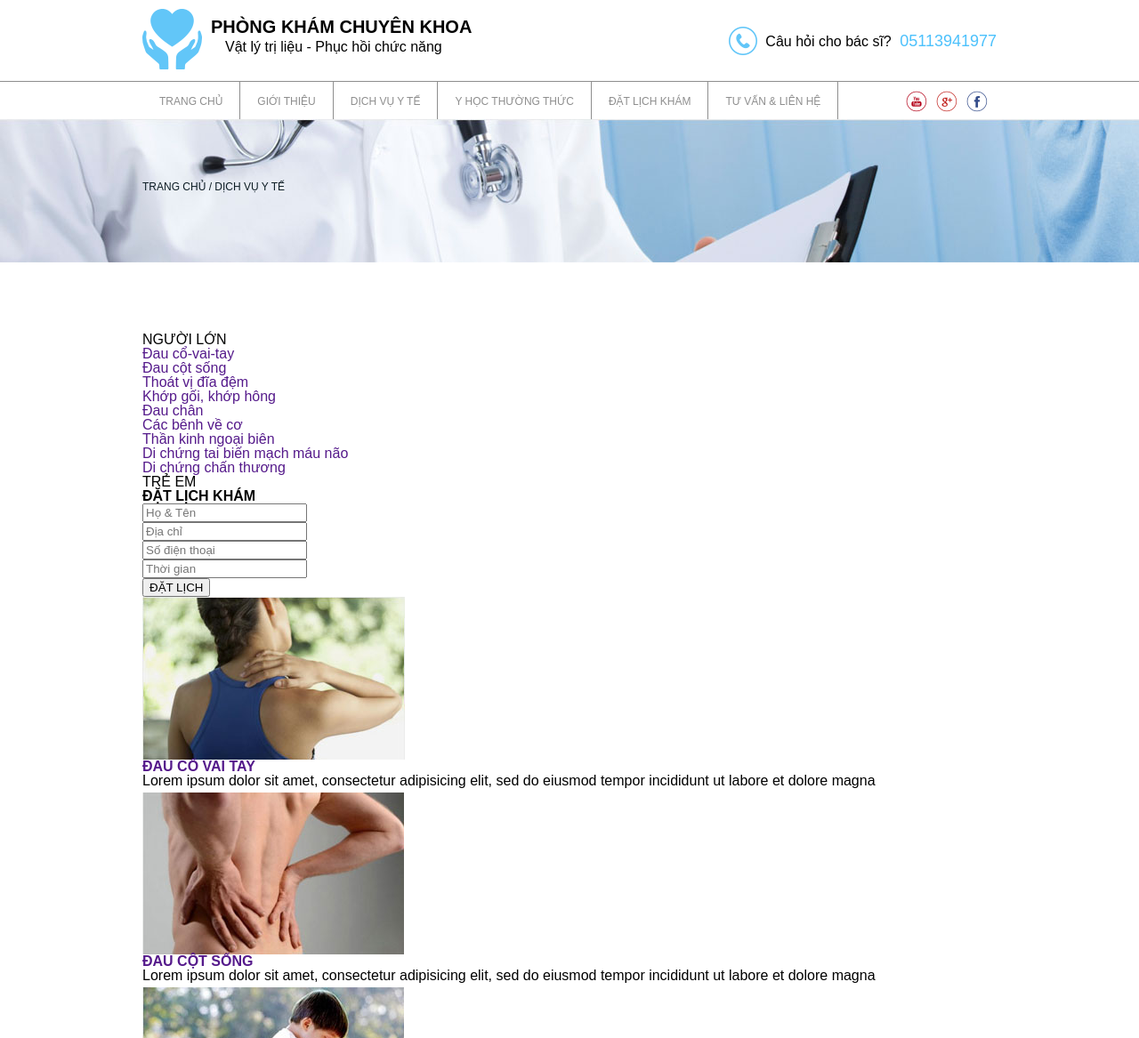
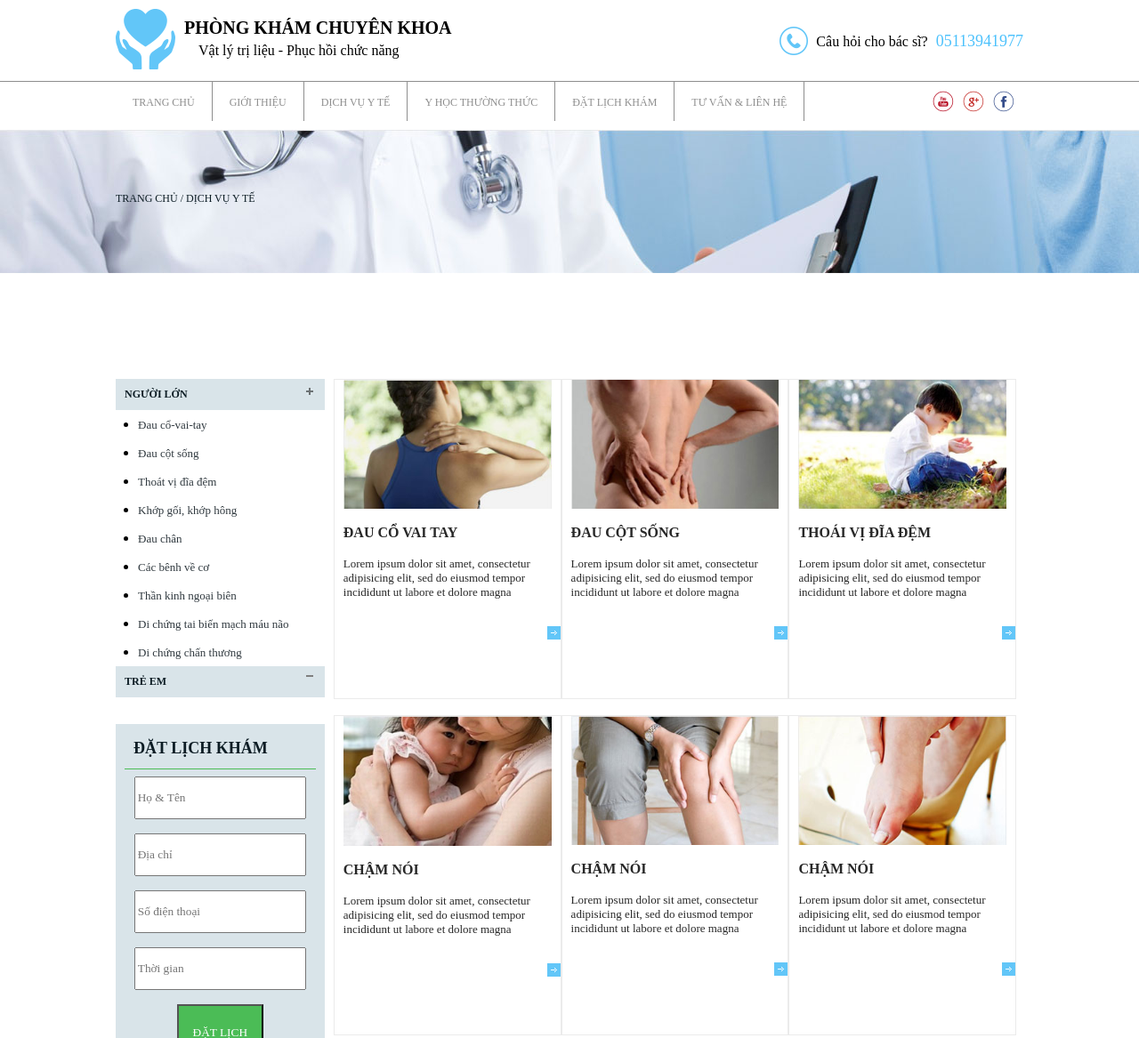
Before and after one commit to at-hieuvo/AT-FrontEnd, a plain HTML site: page template/index.html in a window 1280 px wide. Shown: the top 1167 px of the page at 89% size. Drawn offline with Linux system fonts and the light colour scheme.

Commit message:
Bai tap HTML CSS

```diff
--- /dev/null
+++ b/css/sass/style.scss
@@ -0,0 +1,256 @@
+$primary-color:#62c6f8;
+$font-stack : Myriad Pro;
+
+body{
+	font:100% $font-stack;
+}
+a{
+	text-decoration: none;
+}
+*{
+	margin: 0px;
+	font-family: "Myriad Pro";
+	box-sizing: border-box;
+}
+ul li {
+	list-style: none;
+}
+.container{
+	max-width: 1240px;
+	margin: 0px 130px;
+}
+.clear:after{
+	clear:both;
+	content: "";
+	display: table;
+}
+.item:nth-child(3n+1){
+	clear:left;
+}
+header{
+	margin-top: 10px;
+	margin-bottom: 40px;
+	.logo{
+		.logo-left{
+			float:left;
+			img {
+				float:left;
+			}
+		}
+		.logo-right{
+			float:left;
+			margin: 10px;
+			.name{
+				font-weight: bold;
+				font-size: 20px;
+			}
+			.title{
+				font-size: 16px;
+				margin: 5px 0px 0px 16px;
+			}
+		}
+	}
+	.header-right{
+		float:right;
+		margin-top: 20px;
+		img{
+			margin: 0px 5px -10px 0px;
+		}
+		.phone-number{
+			font-size: 18px;
+			color:#4cc1fc;
+			margin-left: 5px;
+
+		}
+	}
+}
+.menu{
+	border-top: 1px solid #8e8e8e;
+	width: 100%;
+	margin-top: 13px;
+	.nav-menu-left{
+		ul li{
+			float: left;
+			padding: 13px 19px;
+			border-right: 1px solid #8e8e8e;
+			margin-bottom: 10px;
+			a{
+				font-size: 12px;
+				color:#8e8e8e;
+			}
+			a:hover{
+				color:red;
+			}
+		}
+	}
+	.social-network{
+		float:right;
+		margin-top: 10px;
+		ul li {
+			float:right;
+			padding-right: 10px;
+		}
+	}
+}
+.banner{
+	background-image: url(../images/banner.jpg);
+	height: 30%;
+	width: 100%;
+	background-repeat: no-repeat;
+	.in-page{
+		padding-top: 70px;
+		a{
+			color:#0d1d25;
+			font-size: 12px;
+			font-weight: normal;
+		}
+	}
+}
+aside{
+	width: 23%;
+	float: left;
+	margin-right: 1%;
+	.list-sick{
+		.name-people{
+			background-color:#d9e4e9;
+			p{
+				color:#0d1d25;
+				font-size: 12px;
+				font-weight: bold;
+				padding: 10px;
+				float: left;
+			}
+
+			img{
+
+				float: right;
+				margin:10px 13px;
+			}
+		}
+		ul li{
+			list-style: disc;
+			margin-left: 25px;
+			padding: 7px 0px;
+			a{
+				font-size: 13px;
+				color: #30393f;
+			}
+			a:hover{
+				color:$primary-color;
+				font-size: 15px;
+			}
+		}
+	}
+	.form-calendar{
+		margin-top:30px;
+		background-color: #d9e4e9;
+		padding: 10px;
+		text-align: center;
+		p{
+			color:#0d1d25;
+			font-size: 18px;
+			font-weight: bold;
+			border-bottom: 1px solid #4bbc56;
+			padding: 7px 0px 12px 10px;
+			text-align: left;
+		}
+		input{
+			margin: 8px;
+			height:6%;
+			width: 90%;
+		}
+		input[type="submit"]{
+			background-color: #4bbc56;
+			height: 8%;
+			width: 45%;
+			color: white;
+		}
+	}
+}
+.col-main{
+	float: right;
+	width: 76%;
+	.item{
+		float: left;
+		width: 33%;
+		height: 45%;
+		padding: 0 10px;
+		border:0.2px solid #ebebeb;
+		margin-bottom: 18px;
+		position: relative;
+		.image{
+			width: 100%;
+		}
+		.description{
+			a{
+				color:#282828;
+				font-size: 16px;
+				padding: 6px 4px;
+			}
+			a:hover{
+				color:$primary-color;
+				font-size: 17px;
+			}
+			p{
+				color:#282828;
+				font-size: 13px;
+			}
+		}
+		a img
+		{
+			margin-top: 30px;
+			position: absolute;
+			right: 0;
+			border-bottom: 0;
+
+	}
+}
+footer{
+	background-color: #62c6f8;
+	width: 100%;
+	padding : 30px 130px 15px 130px;
+	.information{
+		.footer-row{
+			float: left;
+			width: 33%;
+			margin-bottom: 10px;
+			p{
+				color:white;
+				font-size: 17px;
+				font-weight: bold;
+			}
+			ul{
+				padding-left: 20px;
+				li{
+					margin-top: 14px;
+					list-style: disc;
+					a{
+						color: white;
+						font-size: 12px;
+						line-height: 20px;
+					}
+				}
+			}
+			.footer-social{
+				li{
+					list-style: none;
+					a{
+
+					}
+				}
+			}
+		}
+	}
+	.copyright{
+		padding-top: 15px;
+		color: white;
+		font-size: 14px;
+		border-top:1px solid #81d1f9;
+		.cp-left{
+			float: left;
+		 }
+		.cp-right{
+			float: right;
+		}
+	}
+}
--- a/template/index.html
+++ b/template/index.html
@@ -62,8 +62,12 @@
 
 <main class="container">
 	<aside>
-		<ul class="">
-			<li class="box-">NGƯỜI LỚN</li>
+		<div class="list-sick">
+			<div class="name-people clear">
+				<p>NGƯỜI LỚN</p>
+				<a href=""><img src="../images/add.png"></a>
+
+			</div>
 			<ul>
 				<li><a href="" title="">Đau cổ-vai-tay</a></li>
 				<li><a href="" title="">Đau cột sống</a></li>
@@ -75,11 +79,16 @@
 				<li><a href="" title="">Di chứng tai biến mạch máu não</a></li>
 				<li><a href="" title="">Di chứng chấn thương</a></li>
 			</ul>
-			<li>TRẺ EM</li>
-		</ul>
+		</div>
+		<div class="list-sick">
+			<div class="name-people clear">
+				<p>TRẺ EM</p>
+				<a href=""><img src="../images/add2.png"></a>
+			</div>
+		</div>
 
-		<div class="form">
-		<h3>ĐẶT LỊCH KHÁM</h3>
+		<div class="form-calendar">
+			<p>ĐẶT LỊCH KHÁM</p>
 			<form action="" method="">
 				<input type="text" name="fullname" placeholder="Họ & Tên"><br>
 				<input type="text" name="address" placeholder="Địa chỉ"><br>
@@ -91,7 +100,9 @@
 	</aside>
 
 	<div class="content">
-		<div class="news">
+		<div class="col-main clear">
+			<ul>
+				<li class="item">
 					<div class="image">
 						<img src="../images/new-1.jpg" alt="news-1">
 					</div>
@@ -99,10 +110,10 @@
 						<a href="" title=""><h3>ĐAU CỔ VAI TAY</h3></a>
 						<p>Lorem ipsum dolor sit amet, consectetur adipisicing elit, sed do eiusmod tempor incididunt ut labore et dolore magna </p>
 					</div>
-			<a href="" title=""><img src="../images/arrow.png"></a>
-		</div>
+					<a href="" title=""><img src="../images/arrow2.png"></a>
+				</li>
 
-		<div class="news">
+				<li class="item">
 					<div class="image">
 						<img src="../images/new-2.jpg" alt="news-2">
 					</div>
@@ -110,10 +121,10 @@
 						<a href="" title=""><h3>ĐAU CỘT SỐNG</h3></a>
 						<p>Lorem ipsum dolor sit amet, consectetur adipisicing elit, sed do eiusmod tempor incididunt ut labore et dolore magna </p>
 					</div>
-			<a href="" title=""><img src="../images/arrow.png"></a>
-		</div>
+					<a href="" title=""><img src="../images/arrow2.png"></a>
+				</li>
 
-		<div class="news">
+				<li class="item">
 					<div class="image">
 						<img src="../images/new-3.jpg" alt="new-3">
 					</div>
@@ -121,10 +132,10 @@
 						<a href="" title=""><h3>THOÁI VỊ ĐĨA ĐỆM</h3></a>
 						<p>Lorem ipsum dolor sit amet, consectetur adipisicing elit, sed do eiusmod tempor incididunt ut labore et dolore magna </p>
 					</div>
-			<a href="" title=""><img src="../images/arrow.png"></a>
-		</div>
+					<a href="" title=""><img src="../images/arrow2.png"></a>
+				</li>
 
-		<div class="news">
+				<li class="item">
 					<div class="image">
 						<img src="../images/new-4.jpg" alt="new-4">
 					</div>
@@ -132,10 +143,10 @@
 						<a href=""><h3>CHẬM NÓI</h3></a>
 						<p>Lorem ipsum dolor sit amet, consectetur adipisicing elit, sed do eiusmod tempor incididunt ut labore et dolore magna </p>
 					</div>
-			<a href="" title=""><img src="../images/arrow.png"></a>
-		</div>
+					<a href="" title=""><img src="../images/arrow2.png"></a>
+				</li>
 
-		<div class="news">
+				<li class="item">
 					<div class="image">
 						<img src="../images/new-5.jpg" alt="new-5">
 					</div>
@@ -143,21 +154,21 @@
 						<a href="" title=""><h3>CHẬM NÓI</h3></a>
 						<p>Lorem ipsum dolor sit amet, consectetur adipisicing elit, sed do eiusmod tempor incididunt ut labore et dolore magna </p>
 					</div>
-			<a href="" title=""><img src="../images/arrow.png"></a>
-		</div>
+					<a href="" title=""><img src="../images/arrow2.png"></a>
+				</li>
 
-		<div class="news">
+				<li class="item">
 					<div class="image">
-				<img src="../images/new-6.jpg" alt="new-6">
+						<img src="../images/new-6.jpg" alt="new-5">
 					</div>
 					<div class="description">
 						<a href="" title=""><h3>CHẬM NÓI</h3></a>
 						<p>Lorem ipsum dolor sit amet, consectetur adipisicing elit, sed do eiusmod tempor incididunt ut labore et dolore magna </p>
 					</div>
-			<span><img src="../images/arrow.png"></span>
-		</div>
+					<a href="" title=""><img src="../images/arrow2.png"></a>
+				</li>
 
-		<div class="news">
+				<li class="item">
 					<div class="image">
 						<img src="../images/new-7.jpg" alt="new-7">
 					</div>
@@ -165,10 +176,10 @@
 						<a href="" title=""><h3>CHẬM NÓI</h3></a>
 						<p>Lorem ipsum dolor sit amet, consectetur adipisicing elit, sed do eiusmod tempor incididunt ut labore et dolore magna </p>
 					</div>
-			<a href="" title=""><img src="../images/arrow.png"></a>
-		</div>
+					<a  href="" title=""><img src="../images/arrow2.png"></a>
+				</li>
 
-		<div class="news">
+				<li class="item">
 					<div class="image">
 						<img src="../images/new-8.jpg" alt="new-8">
 					</div>
@@ -176,10 +187,10 @@
 						<a href="" title=""><h3>CHẬM NÓI</h3></a>
 						<p>Lorem ipsum dolor sit amet, consectetur adipisicing elit, sed do eiusmod tempor incididunt ut labore et dolore magna </p>
 					</div>
-			<a href="" title=""><img src="../images/arrow.png"></a>
-		</div>
+					<a href="" title=""><img src="../images/arrow2.png"></a>
+				</li>
 
-		<div class="news">
+				<li class="item">
 					<div class="image">
 						<img src="../images/new-9.jpg" alt="new-9">
 					</div>
@@ -187,14 +198,15 @@
 						<a href="" title=""><h3>CHẬM NÓI</h3></a>
 						<p>Lorem ipsum dolor sit amet, consectetur adipisicing elit, sed do eiusmod tempor incididunt ut labore et dolore magna </p>
 					</div>
-			<a href="" title=""><img src="../images/arrow.png"></a>
+					<a href="" title=""><img src="../images/arrow2.png"></a>
+				</li>
+			</ul>
 		</div>
 	</div>
 </main>
-
+<div class="clear"></div>
 <footer>
-	<div class="content">
-		<div class="information">
+		<div class="information clear">
 			<div class="footer-row">
 				<p>VỀ PHÒNG KHÁM</p>
 				<ul>
@@ -213,18 +225,18 @@
 			</div>
 			<div class="footer-row">
 				<p>KẾT NỐI XÃ HỘI</p>
-				<ul>
+				<ul class="footer-social">
 					<li><a href="" title=""><img src="../images/icon-facebook.png">FACEBOOK</a></li>
-					<li><a href="" title=""><<img src="../images/icon-google.png">GOOGLE+</a></li>
-					<li><a href="" title=""><<img src="../images/icon-youtube.png">YOUTUBE</a></li>
+					<li><a href="" title=""><img src="../images/icon-google.png">GOOGLE+</a></li>
+					<li><a href="" title=""><img src="../images/icon-youtube.png">YOUTUBE</a></li>
 				</ul>
 			</div>
 		</div>
-		<div class="copyright">
+
+		<div class="copyright clear">
 			<p class="cp-left">@2015 - BẢN QUYỀN THUỘC PHÒNG KHÁM CHUYÊN ĐA KHOA</p>
-			<p><span class="cp-right">PHÁT TRIỂN BỞI </span><span>KOVO.VN</span></p>
-		</div>
-	</div>
+			<!-- <p><span class="cp-right">PHÁT TRIỂN BỞI </span><span style="color:#7ff4cb">KOVO.VN</span></p> -->
+			<p class="cp-right">PHÁT TRIỂN BỞI <span style="color: #7ff4cb">KOVO.VN</span></p>
 </footer>
 
 </body>
```
Also changed, not shown: css/style.css, images/add.png (added), images/add2.png (added), images/arrow2.png (added), 1 other file. Lines whose indentation alone changed are shown as unchanged.
